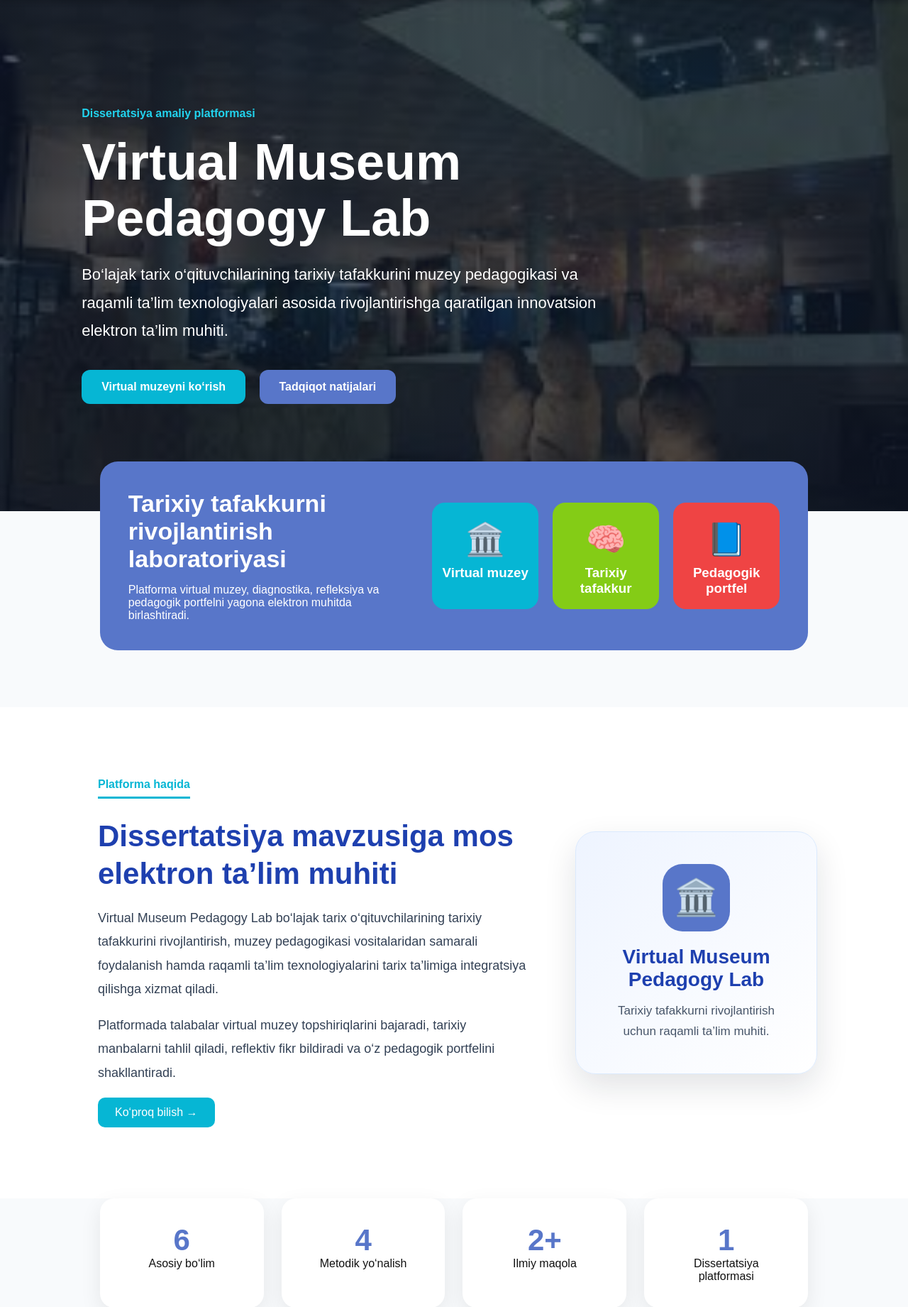
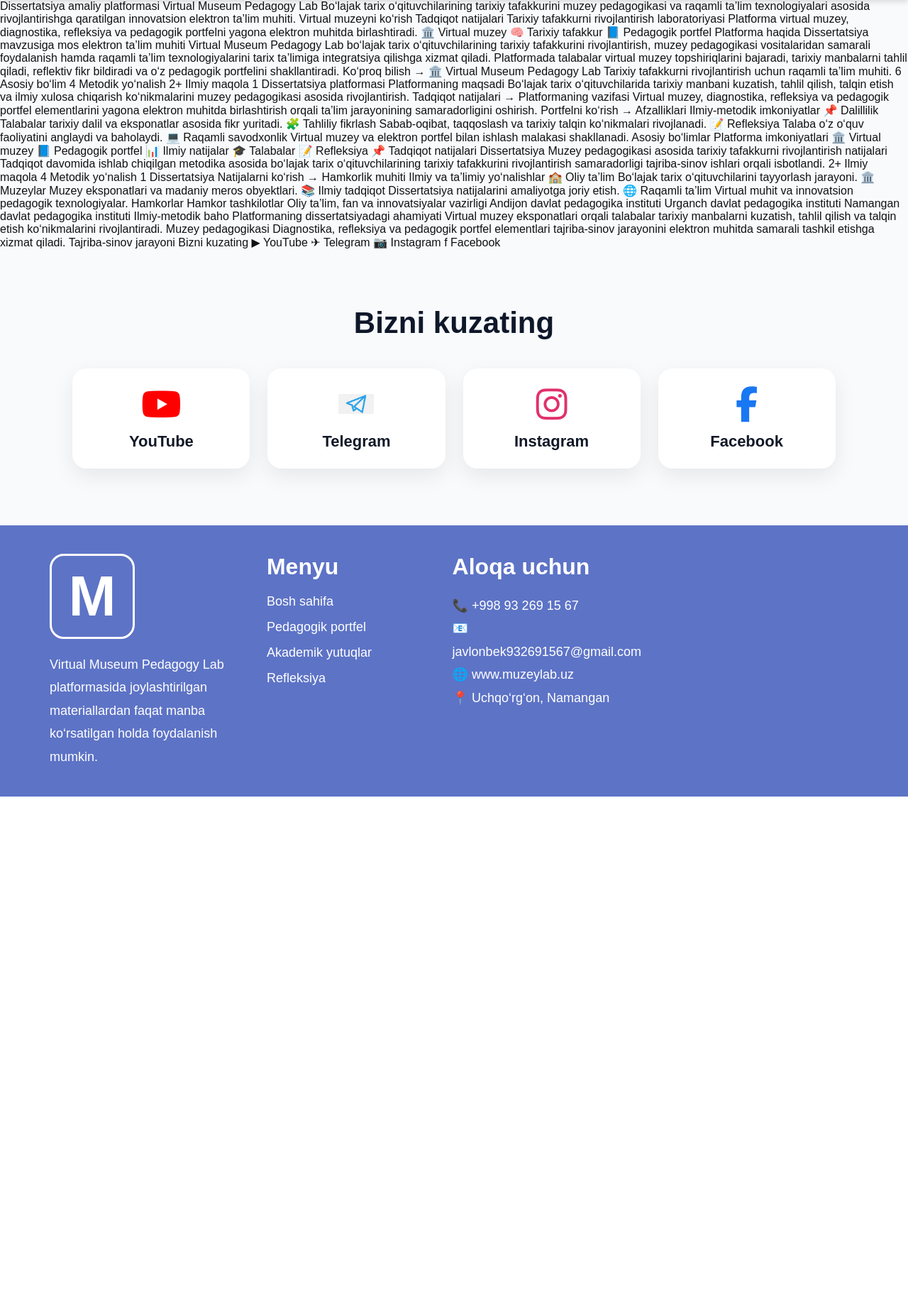
Before and after one commit to javlonbek1994/portfolio-site, a Flask app: page / in a window 1280 px wide. Shown: the part 105-1946 px from the top of the page at 71% size. After the commit the page ends 1227 px from the top, so only its background shows below. Run offline with Flask 3, Linux system fonts and the light colour scheme; data comes from the database, SQL or seed files in the repository; some libraries are stand-ins or nearby versions.

Commit message:
Update index.html

```diff
--- a/templates/index.html
+++ b/templates/index.html
@@ -1,329 +1,120 @@
-{% extends "base.html" %}
+{% extends "base.html" %} {% block title %}Virtual Museum Pedagogy Lab{% endblock %} {% block content %}
+Dissertatsiya amaliy platformasi
+Virtual Museum Pedagogy Lab
+Bo‘lajak tarix o‘qituvchilarining tarixiy tafakkurini muzey pedagogikasi va raqamli ta’lim texnologiyalari asosida rivojlantirishga qaratilgan innovatsion elektron ta’lim muhiti.
 
-{% block title %}Virtual Museum Pedagogy Lab{% endblock %}
+Virtual muzeyni ko‘rish Tadqiqot natijalari
+Tarixiy tafakkurni rivojlantirish laboratoriyasi
+Platforma virtual muzey, diagnostika, refleksiya va pedagogik portfelni yagona elektron muhitda birlashtiradi.
 
-{% block content %}
+🏛️
+Virtual muzey
+🧠
+Tarixiy tafakkur
+📘
+Pedagogik portfel
+Platforma haqida
+Dissertatsiya mavzusiga mos elektron ta’lim muhiti
+Virtual Museum Pedagogy Lab bo‘lajak tarix o‘qituvchilarining tarixiy tafakkurini rivojlantirish, muzey pedagogikasi vositalaridan samarali foydalanish hamda raqamli ta’lim texnologiyalarini tarix ta’limiga integratsiya qilishga xizmat qiladi.
 
-<section class="premium-hero">
-    <div class="premium-hero-overlay"></div>
+Platformada talabalar virtual muzey topshiriqlarini bajaradi, tarixiy manbalarni tahlil qiladi, reflektiv fikr bildiradi va o‘z pedagogik portfelini shakllantiradi.
 
-    <div class="premium-hero-content">
-        <span>Dissertatsiya amaliy platformasi</span>
+Ko‘proq bilish →
+🏛️
+Virtual Museum Pedagogy Lab
+Tarixiy tafakkurni rivojlantirish uchun raqamli ta’lim muhiti.
 
-        <h1>Virtual Museum Pedagogy Lab</h1>
+6
+Asosiy bo‘lim
 
-        <p>
-            Bo‘lajak tarix o‘qituvchilarining tarixiy tafakkurini
-            muzey pedagogikasi va raqamli ta’lim texnologiyalari
-            asosida rivojlantirishga qaratilgan innovatsion elektron ta’lim muhiti.
-        </p>
+4
+Metodik yo‘nalish
 
-        <div class="premium-hero-buttons">
-            <a href="/museum">Virtual muzeyni ko‘rish</a>
-            <a href="/research" class="second">Tadqiqot natijalari</a>
-        </div>
-    </div>
-</section>
+2+
+Ilmiy maqola
 
-<section class="premium-blue-panel">
-    <div class="premium-panel-text">
-        <h2>Tarixiy tafakkurni rivojlantirish laboratoriyasi</h2>
-        <p>
-            Platforma virtual muzey, diagnostika, refleksiya va pedagogik
-            portfelni yagona elektron muhitda birlashtiradi.
-        </p>
-    </div>
+1
+Dissertatsiya platformasi
 
-    <div class="premium-panel-cards">
-        <div class="premium-mini-card cyan">
-            <div>🏛️</div>
-            <h3>Virtual muzey</h3>
-        </div>
+Platformaning maqsadi
+Bo‘lajak tarix o‘qituvchilarida tarixiy manbani kuzatish, tahlil qilish, talqin etish va ilmiy xulosa chiqarish ko‘nikmalarini muzey pedagogikasi asosida rivojlantirish.
 
-        <div class="premium-mini-card green">
-            <div>🧠</div>
-            <h3>Tarixiy tafakkur</h3>
-        </div>
+Tadqiqot natijalari →
+Platformaning vazifasi
+Virtual muzey, diagnostika, refleksiya va pedagogik portfel elementlarini yagona elektron muhitda birlashtirish orqali ta’lim jarayonining samaradorligini oshirish.
 
-        <div class="premium-mini-card red">
-            <div>📘</div>
-            <h3>Pedagogik portfel</h3>
-        </div>
-    </div>
-</section>
+Portfelni ko‘rish →
+Afzalliklari
+Ilmiy-metodik imkoniyatlar
+📌
+Dalillilik
+Talabalar tarixiy dalil va eksponatlar asosida fikr yuritadi.
 
-<section class="premium-about">
-    <div class="premium-about-text">
-        <span>Platforma haqida</span>
+🧩
+Tahliliy fikrlash
+Sabab-oqibat, taqqoslash va tarixiy talqin ko‘nikmalari rivojlanadi.
 
-        <h2>Dissertatsiya mavzusiga mos elektron ta’lim muhiti</h2>
+📝
+Refleksiya
+Talaba o‘z o‘quv faoliyatini anglaydi va baholaydi.
 
-        <p>
-            Virtual Museum Pedagogy Lab bo‘lajak tarix o‘qituvchilarining
-            tarixiy tafakkurini rivojlantirish, muzey pedagogikasi vositalaridan
-            samarali foydalanish hamda raqamli ta’lim texnologiyalarini tarix
-            ta’limiga integratsiya qilishga xizmat qiladi.
-        </p>
+💻
+Raqamli savodxonlik
+Virtual muzey va elektron portfel bilan ishlash malakasi shakllanadi.
 
-        <p>
-            Platformada talabalar virtual muzey topshiriqlarini bajaradi,
-            tarixiy manbalarni tahlil qiladi, reflektiv fikr bildiradi va
-            o‘z pedagogik portfelini shakllantiradi.
-        </p>
+Asosiy bo‘limlar
+Platforma imkoniyatlari
+🏛️ Virtual muzey 📘 Pedagogik portfel 📊 Ilmiy natijalar 🎓 Talabalar 📝 Refleksiya 📌 Tadqiqot natijalari
+Dissertatsiya
+Muzey pedagogikasi asosida tarixiy tafakkurni rivojlantirish natijalari
+Tadqiqot davomida ishlab chiqilgan metodika asosida bo‘lajak tarix o‘qituvchilarining tarixiy tafakkurini rivojlantirish samaradorligi tajriba-sinov ishlari orqali isbotlandi.
 
-        <a href="/about">Ko‘proq bilish →</a>
-    </div>
+2+
+Ilmiy maqola
 
-    <div class="premium-about-card">
-        <div>🏛️</div>
-        <h3>Virtual Museum Pedagogy Lab</h3>
-        <p>
-            Tarixiy tafakkurni rivojlantirish uchun raqamli ta’lim muhiti.
-        </p>
-    </div>
-</section>
+4
+Metodik yo‘nalish
 
-<section class="premium-stats">
-    <div>
-        <h2>6</h2>
-        <p>Asosiy bo‘lim</p>
-    </div>
+1
+Dissertatsiya
 
-    <div>
-        <h2>4</h2>
-        <p>Metodik yo‘nalish</p>
-    </div>
+Natijalarni ko‘rish →
+Hamkorlik muhiti
+Ilmiy va ta’limiy yo‘nalishlar
+🏫
+Oliy ta’lim
+Bo‘lajak tarix o‘qituvchilarini tayyorlash jarayoni.
 
-    <div>
-        <h2>2+</h2>
-        <p>Ilmiy maqola</p>
-    </div>
+🏛️
+Muzeylar
+Muzey eksponatlari va madaniy meros obyektlari.
 
-    <div>
-        <h2>1</h2>
-        <p>Dissertatsiya platformasi</p>
-    </div>
-</section>
+📚
+Ilmiy tadqiqot
+Dissertatsiya natijalarini amaliyotga joriy etish.
 
-<section class="premium-purpose">
-    <div class="purpose-left">
-        <h2>Platformaning maqsadi</h2>
-        <p>
-            Bo‘lajak tarix o‘qituvchilarida tarixiy manbani kuzatish,
-            tahlil qilish, talqin etish va ilmiy xulosa chiqarish
-            ko‘nikmalarini muzey pedagogikasi asosida rivojlantirish.
-        </p>
-        <a href="/research">Tadqiqot natijalari →</a>
-    </div>
+🌐
+Raqamli ta’lim
+Virtual muhit va innovatsion pedagogik texnologiyalar.
 
-    <div class="purpose-right">
-        <h2>Platformaning vazifasi</h2>
-        <p>
-            Virtual muzey, diagnostika, refleksiya va pedagogik portfel
-            elementlarini yagona elektron muhitda birlashtirish orqali
-            ta’lim jarayonining samaradorligini oshirish.
-        </p>
-        <a href="/portfolio">Portfelni ko‘rish →</a>
-    </div>
-</section>
+Hamkorlar
+Hamkor tashkilotlar
+Oliy ta’lim, fan va innovatsiyalar vazirligi Andijon davlat pedagogika instituti Urganch davlat pedagogika instituti Namangan davlat pedagogika instituti
+Ilmiy-metodik baho
+Platformaning dissertatsiyadagi ahamiyati
+Virtual muzey eksponatlari orqali talabalar tarixiy manbalarni kuzatish, tahlil qilish va talqin etish ko‘nikmalarini rivojlantiradi.
 
-<section class="premium-advantages">
-    <div class="premium-advantages-content">
-        <span>Afzalliklari</span>
+Muzey pedagogikasi
+Diagnostika, refleksiya va pedagogik portfel elementlari tajriba-sinov jarayonini elektron muhitda samarali tashkil etishga xizmat qiladi.
 
-        <h2>Ilmiy-metodik imkoniyatlar</h2>
-
-        <div class="premium-adv-item">
-            <div>📌</div>
-            <div>
-                <h3>Dalillilik</h3>
-                <p>Talabalar tarixiy dalil va eksponatlar asosida fikr yuritadi.</p>
-            </div>
-        </div>
-
-        <div class="premium-adv-item">
-            <div>🧩</div>
-            <div>
-                <h3>Tahliliy fikrlash</h3>
-                <p>Sabab-oqibat, taqqoslash va tarixiy talqin ko‘nikmalari rivojlanadi.</p>
-            </div>
-        </div>
-
-        <div class="premium-adv-item">
-            <div>📝</div>
-            <div>
-                <h3>Refleksiya</h3>
-                <p>Talaba o‘z o‘quv faoliyatini anglaydi va baholaydi.</p>
-            </div>
-        </div>
-
-        <div class="premium-adv-item">
-            <div>💻</div>
-            <div>
-                <h3>Raqamli savodxonlik</h3>
-                <p>Virtual muzey va elektron portfel bilan ishlash malakasi shakllanadi.</p>
-            </div>
-        </div>
-    </div>
-</section>
-
-<section class="premium-sections">
-    <span>Asosiy bo‘limlar</span>
-    <h2>Platforma imkoniyatlari</h2>
-
-    <div class="premium-section-grid">
-        <a href="/museum">🏛️ Virtual muzey</a>
-        <a href="/portfolio">📘 Pedagogik portfel</a>
-        <a href="/achievements">📊 Ilmiy natijalar</a>
-        <a href="/student">🎓 Talabalar</a>
-        <a href="/reflection">📝 Refleksiya</a>
-        <a href="/research">📌 Tadqiqot natijalari</a>
-    </div>
-</section>
-<section class="research-highlight">
-
-    <div class="research-highlight-content">
-
-        <span>Dissertatsiya</span>
-
-        <h2>Muzey pedagogikasi asosida tarixiy tafakkurni rivojlantirish natijalari</h2>
-
-        <p>
-            Tadqiqot davomida ishlab chiqilgan metodika asosida
-            bo‘lajak tarix o‘qituvchilarining tarixiy tafakkurini
-            rivojlantirish samaradorligi tajriba-sinov ishlari orqali
-            isbotlandi.
-        </p>
-
-        <div class="research-numbers">
-            <div>
-                <h3>2+</h3>
-                <p>Ilmiy maqola</p>
-            </div>
-
-            <div>
-                <h3>4</h3>
-                <p>Metodik yo‘nalish</p>
-            </div>
-
-            <div>
-                <h3>1</h3>
-                <p>Dissertatsiya</p>
-            </div>
-        </div>
-
-        <a href="/research" class="research-btn">
-            Natijalarni ko‘rish →
-        </a>
-
-    </div>
-
-</section>
-<section class="premium-partners">
-    <span>Hamkorlik muhiti</span>
-    <h2>Ilmiy va ta’limiy yo‘nalishlar</h2>
-
-    <div class="premium-partner-grid">
-        <div class="premium-partner-card">
-            <div>🏫</div>
-            <h3>Oliy ta’lim</h3>
-            <p>Bo‘lajak tarix o‘qituvchilarini tayyorlash jarayoni.</p>
-        </div>
-
-        <div class="premium-partner-card">
-            <div>🏛️</div>
-            <h3>Muzeylar</h3>
-            <p>Muzey eksponatlari va madaniy meros obyektlari.</p>
-        </div>
-
-        <div class="premium-partner-card">
-            <div>📚</div>
-            <h3>Ilmiy tadqiqot</h3>
-            <p>Dissertatsiya natijalarini amaliyotga joriy etish.</p>
-        </div>
-
-        <div class="premium-partner-card">
-            <div>🌐</div>
-            <h3>Raqamli ta’lim</h3>
-            <p>Virtual muhit va innovatsion pedagogik texnologiyalar.</p>
-        </div>
-    </div>
-</section>
-
-<section class="partners-section">
-    <div class="section-label">Hamkorlar</div>
-    <h2>Hamkor tashkilotlar</h2>
-
-<div class="partners-row">
-
-    <a href="https://edu.uz" target="_blank">
-        <img src="{{ url_for('static', filename='images/partner1.jpg') }}" alt="">
-    </a>
-
-    <a href="https://adpi.uz" target="_blank">
-    <img src="{{ url_for('static', filename='images/anddpi.png') }}">
-</a>
-
-<a href="https://urdupi.uz" target="_blank">
-    <img src="{{ url_for('static', filename='images/urgdpi.png') }}">
-</a>
-    <a href="https://new.namdpi.uz" target="_blank">
-        <img src="{{ url_for('static', filename='images/partner4.jpg') }}" alt="">
-    </a>
-
-</div>
-</section>
-
-<section class="premium-testimonials">
-    <span>Ilmiy-metodik baho</span>
-    <h2>Platformaning dissertatsiyadagi ahamiyati</h2>
-
-    <div class="premium-testimonial-grid">
-        <div class="premium-testimonial-card">
-            <p>
-                Virtual muzey eksponatlari orqali talabalar tarixiy manbalarni
-                kuzatish, tahlil qilish va talqin etish ko‘nikmalarini rivojlantiradi.
-            </p>
-            <h4>Muzey pedagogikasi</h4>
-        </div>
-
-        <div class="premium-testimonial-card">
-            <p>
-                Diagnostika, refleksiya va pedagogik portfel elementlari tajriba-sinov
-                jarayonini elektron muhitda samarali tashkil etishga xizmat qiladi.
-            </p>
-            <h4>Tajriba-sinov jarayoni</h4>
-        </div>
-    </div>
-</section>
-
-<section class="premium-social">
-    <h2>Bizni kuzating</h2>
-
-    <div class="premium-social-grid">
-
-        <a href="https://www.youtube.com" target="_blank" class="social-box youtube">
-            <span>▶</span>
-            <h3>YouTube</h3>
-        </a>
-
-        <a href="https://telegram.org" target="_blank" class="social-box telegram">
-            <span>✈</span>
-            <h3>Telegram</h3>
-        </a>
-
-        <a href="https://www.instagram.com" target="_blank" class="social-box instagram">
-            <span>📷</span>
-            <h3>Instagram</h3>
-        </a>
-
-        <a href="https://www.facebook.com" target="_blank" class="social-box facebook">
-            <span>f</span>
-            <h3>Facebook</h3>
-        </a>
-
-    </div>
-</section>
-
-
+Tajriba-sinov jarayoni
+Bizni kuzating
+▶
+YouTube
+✈
+Telegram
+📷
+Instagram
+f
+Facebook
 {% endblock %}
```
